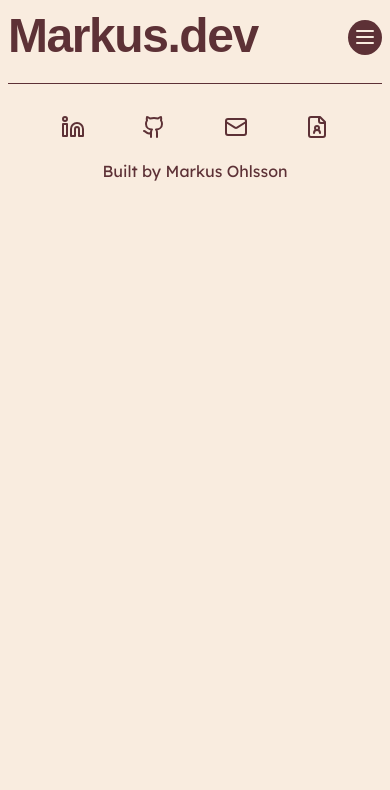
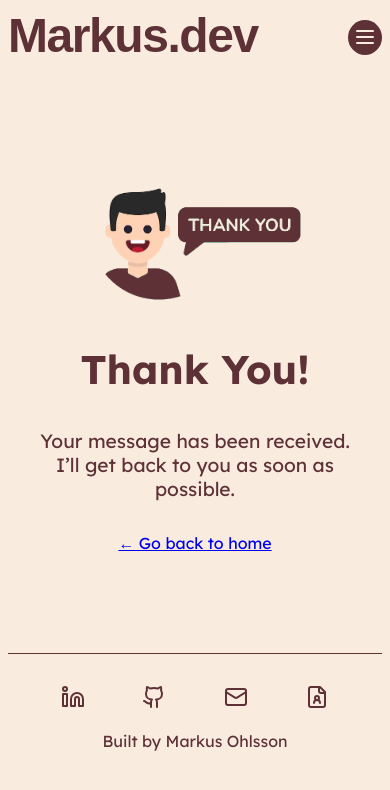
Before and after one commit to markusohlsson/portfoliov2, a Vue app: page /Contact/Success in a window 390 px wide. Shown: the top 790 px of the page. Built offline with nearby package versions, Linux system fonts and the light colour scheme; a web font is replaced by a local one.

Commit message:
Placeholders added, mobile mostly done

```diff
--- a/index.html
+++ b/index.html
@@ -8,7 +8,7 @@
     <link rel="preconnect" href="https://fonts.gstatic.com" crossorigin>
     <link href="https://fonts.googleapis.com/css2?family=Lexend:wght@100..900&family=Ubuntu:ital,wght@0,300;0,400;0,500;0,700;1,300;1,400;1,500;1,700&display=swap" rel="stylesheet">
     <link href="https://api.fontshare.com/v2/css?f[]=clash-display@700&display=swap" rel="stylesheet">
-    <title>Vite + Vue</title>
+    <title>Ohlsson.dev</title>
   </head>
   <body>
     <div id="app"></div>
--- a/src/components/ContactForm.vue
+++ b/src/components/ContactForm.vue
@@ -1,5 +1,5 @@
 <template>
-    <form class="contact-form" action="">
+    <form class="contact-form" action="https://formsubmit.co/8448710fdb58d0aad7a39f548d6b9d65" method="POST">
         <label for="name">Name</label>
         <input type="text" name="name" id="name">
         <label for="email">Email</label>
@@ -8,7 +8,8 @@
         <input id="subject" name="subject" type="text">
         <label for="message">Message</label>
         <textarea name="message" id="message"></textarea>
-        <button>Send Message</button>
+        <input type="hidden" name="_next" value="http://localhost:5173/Contact/Success">
+        <button type="submit">Send Message</button>
     </form>
 </template>
 
--- a/src/components/ProjectCard.vue
+++ b/src/components/ProjectCard.vue
@@ -1,6 +1,6 @@
 <template>
     <div>
-        <img class="projectcard-image" src="../assets/hero.png" alt="">
+        <img class="projectcard-image" src="../assets/wip.svg" alt="">
         <h4>{{title}}</h4>
         <p>{{description}}</p>
     </div>
--- a/src/pages/Home.vue
+++ b/src/pages/Home.vue
@@ -8,8 +8,8 @@ import ExperienceCard from '../components/ExperienceCard.vue';
 import { useIntersectionObserver } from '@vueuse/core'
 
     const projects = [
-        {name: 'Project 1', image: '', description: 'lorem lorem lorem lorem lorem'},
-        {name: 'Project 2', image: '', description: 'ipsum ipsum ipsum ipsum ipsum'}
+        {name: 'Placeholder', image: '', description: 'Work in progress, coming soon'},
+        {name: 'Placeholder', image: '', description: 'Work in progress, coming soon'}
     ];
 
     const experiences = [
@@ -89,7 +89,7 @@ onMounted(() => {
                 <h1 class="info-title">Markus Ohlsson</h1>
                 <h3 class="info-subtitle">Full-Stack Developer </h3>
                 <p class="info-text"> Building web applications with modern technologies</p>
-                <span class="home-middle-button"><router-link to="/Projects">See Projects</router-link></span>
+                <span class="home-middle-button"><router-link to="/About">Read more about me</router-link></span>
             </div>
         </div>
         <div class="home-left">
@@ -101,6 +101,7 @@ onMounted(() => {
                         <ProjectCard :title="project.name" :image="project.image" :description="project.description" />
                     </template>
                 </div>
+                <span class="home-middle-button"><router-link to="/Projects">See all projects</router-link></span>
             </div>
             <div class="experience fade-section" ref="experienceSection" :class="{ 'fade-in': showExperience }">
                 <h4>Work Experience</h4>
@@ -163,6 +164,13 @@ onMounted(() => {
   height: auto;
   margin-bottom: 0.5rem;
 }
+.home-projects-container {
+  display: flex;
+  flex-direction: column;
+  .home-middle-button {
+    width: fit-content;
+  }
+}
 .home-projects {
     max-width: 80vw;
     display:flex;
--- a/src/pages/Projects.vue
+++ b/src/pages/Projects.vue
@@ -1 +1,33 @@
-<template>Projects</template>
+<template>
+  <div class="coming-soon">
+    <h1>🚧 Projects Coming Soon</h1>
+    <p>I’m currently working on showcasing some awesome stuff. Stay tuned!</p>
+  </div>
+</template>
+
+<script setup>
+// No logic needed yet — placeholder only
+</script>
+
+<style scoped>
+.coming-soon {
+  min-height: 80vh;
+  display: flex;
+  flex-direction: column;
+  justify-content: center;
+  align-items: center;
+  text-align: center;
+  padding: 2rem;
+  font-family: 'Segoe UI', sans-serif;
+}
+
+.coming-soon h1 {
+  font-size: 2.5rem;
+  margin-bottom: 1rem;
+}
+
+.coming-soon p {
+  font-size: 1.2rem;
+  color: #555;
+}
+</style>
--- /dev/null
+++ b/src/pages/Success.vue
@@ -0,0 +1,36 @@
+<template>
+  <div class="thank-you-page">
+    <img src="../assets/thanks.svg" alt="">
+    <h1>Thank You!</h1>
+    <p>Your message has been received. I’ll get back to you as soon as possible.</p>
+    <router-link to="/">← Go back to home</router-link>
+  </div>
+</template>
+
+<style scoped>
+.thank-you-page {
+  display: flex;
+  flex-direction: column;
+  align-items: center;
+  justify-content: center;
+  text-align: center;
+  min-height: 60vh;
+  padding: 2rem;
+  color: #5d3136;
+  background-color: #f9ecdf;
+
+  img {
+    width:80%;
+  }
+}
+
+.thank-you-page h1 {
+  font-size: 2.5rem;
+  margin-bottom: 1rem;
+}
+
+.thank-you-page p {
+  font-size: 1.2rem;
+  margin-bottom: 2rem;
+}
+</style>
--- a/src/router/index.js
+++ b/src/router/index.js
@@ -4,12 +4,14 @@ import Home from '../pages/Home.vue';
 import Projects from '../pages/Projects.vue';
 import Contact from '../pages/Contact.vue';
 import About from '../pages/About.vue';
+import Success from '../pages/Success.vue';
 
 const routes = [
     { path: '/', component: Home, name: 'Home'},
     { path: '/projects', component: Projects, name: 'Projects'},
     { path: '/Contact', component: Contact, name: 'Contact'},
     { path: '/About', component: About, name: 'About'},
+    { path: '/Contact/Success', component: Success, name: 'Success'}
 ];
 
 const router = createRouter({
```
Also changed, not shown: src/assets/thanks.svg (added), src/assets/wip.svg (added).
